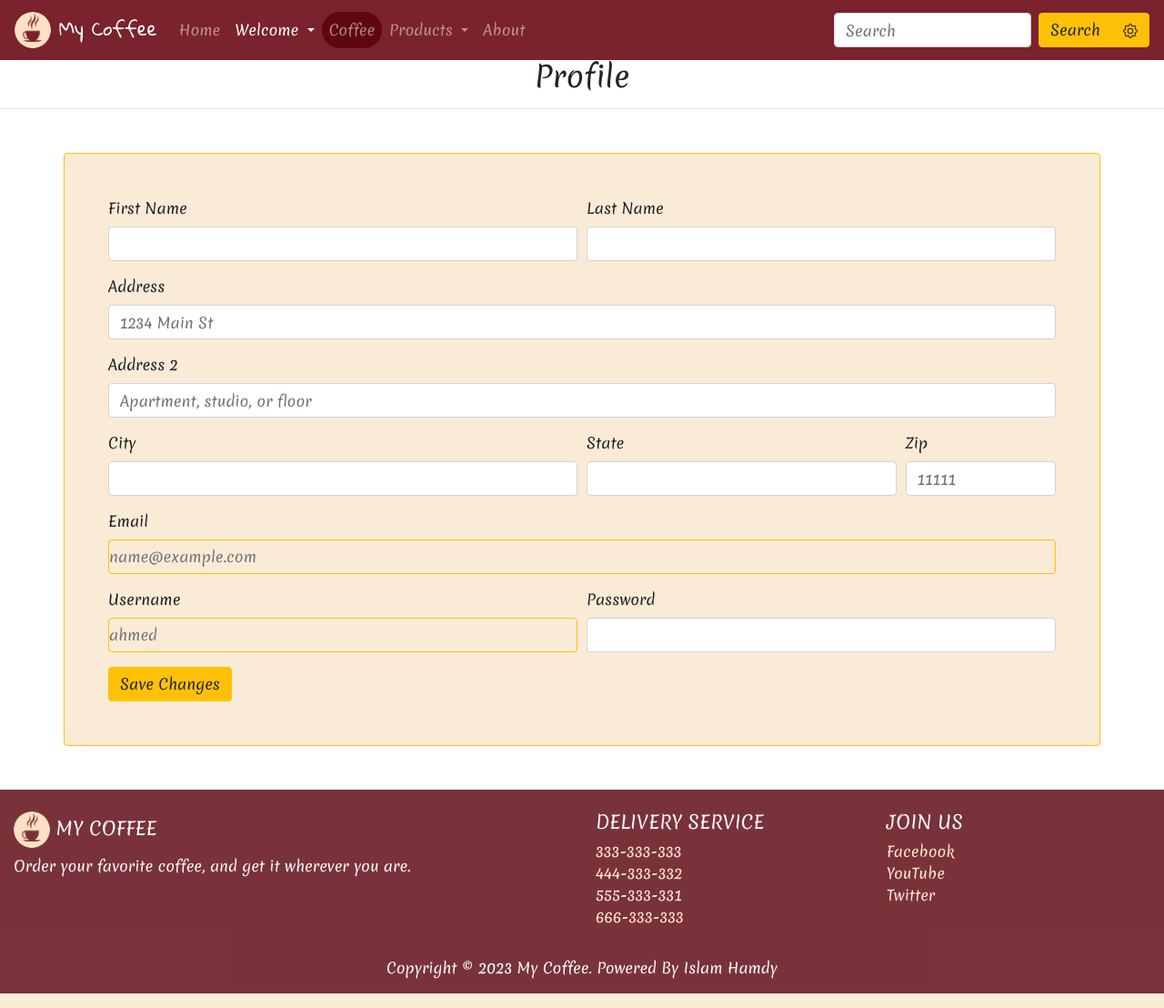
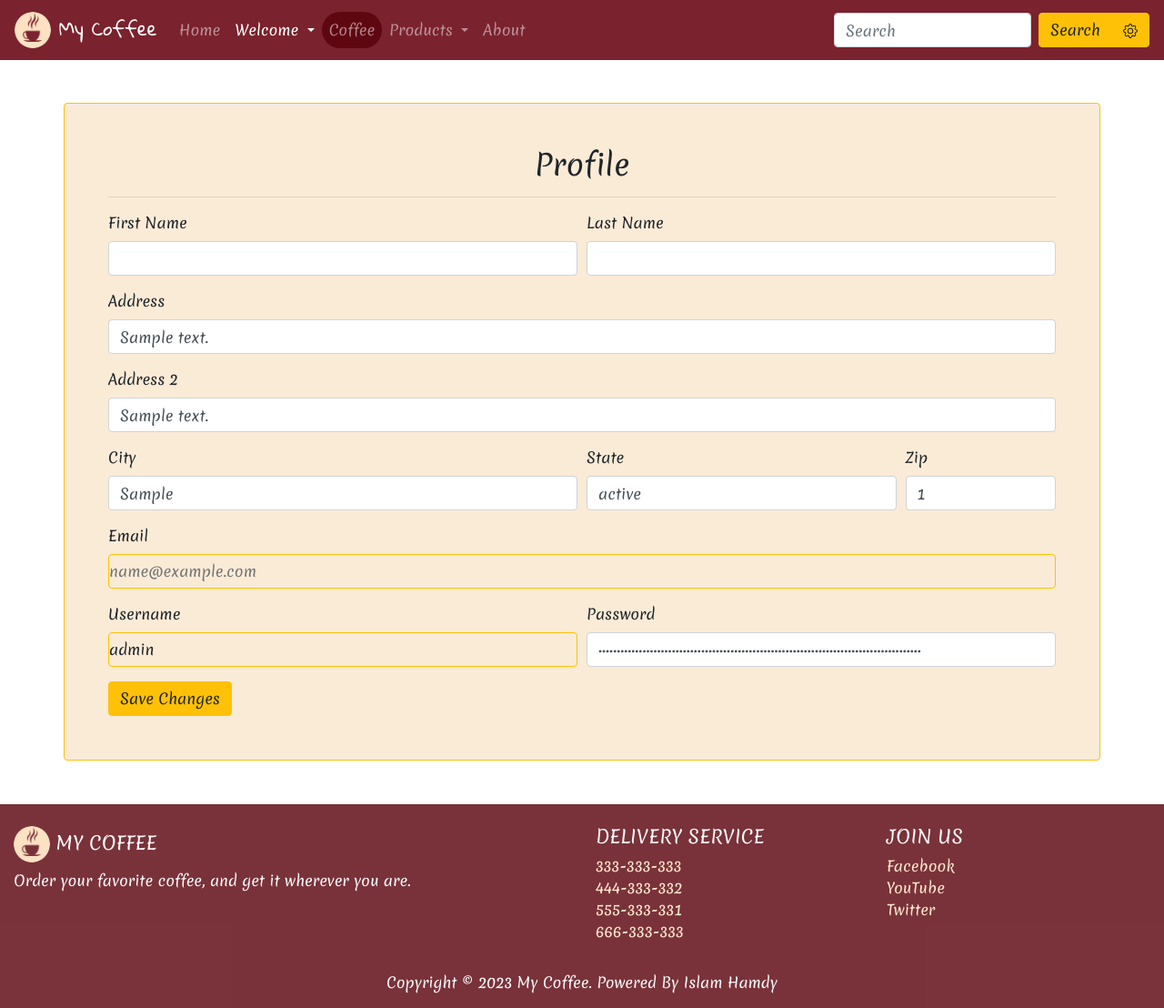
Before and after one commit to Islam412/My_Coffee, a Django app: page /accounts/profile in a window 1280 px wide. Shown: the whole page at 91% size. Run offline with Django 4.2, Linux system fonts and the light colour scheme; a user stored in the database is signed in; tables that the repository leaves empty hold one stand-in row (values such as "Sample post"); some libraries are stand-ins or nearby versions.

Commit message:
show data user is login in profile and answer enter user  to profile in state log out

```diff
--- a/accounts/templates/accounts/profile.html
+++ b/accounts/templates/accounts/profile.html
@@ -1,9 +1,9 @@
 {% extends "base.html" %}
 {% load static %}
 {% block body %}
-    <h2 class="text-center">Profile</h2>
-    <hr>
     <div class="my-form container p-5 my-5 rounded border border-warning">
+        <h2 class="text-center">Profile</h2>
+        <hr>
         {% if request.user.is_authenticated %}
         <form method="POST">
             {% csrf_token %}
@@ -11,47 +11,47 @@
             <div class="form-row">
                 <div class="form-group col-md-6">
                     <label for="inputFirstName">First Name</label>
-                    <input type="text" class="form-control" name="fname" id="inputFirstName" required>
+                    <input type="text" class="form-control" name="first_name" id="inputFirstName" required value="{{first_name}}">
                 </div>
                 <div class="form-group col-md-6">
                     <label for="inputLastName">Last Name</label>
-                    <input type="text" class="form-control" name="lname" id="inputLastName" required>
+                    <input type="text" class="form-control" name="last_name" id="inputLastName" required value="{{last_name}}">
                 </div>
             </div>
             <div class="form-group">
                 <label for="inputAddress">Address</label>
-                <input type="text" class="form-control" name="address" id="inputAddress" placeholder="1234 Main St" required>
+                <input type="text" class="form-control" name="address" id="inputAddress" placeholder="1234 Main St" required value="{{address}}">
             </div>
             <div class="form-group">
                 <label for="inputAddress2">Address 2</label>
-                <input type="text" class="form-control" name="address2" id="inputAddress2" placeholder="Apartment, studio, or floor" required>
+                <input type="text" class="form-control" name="address2" id="inputAddress2" placeholder="Apartment, studio, or floor" required value="{{address2}}">
             </div>
             <div class="form-row">
                 <div class="form-group col-md-6">
                     <label for="inputCity">City</label>
-                    <input type="text" class="form-control" name="city" id="inputCity" required>
+                    <input type="text" class="form-control" name="city" id="inputCity" required value="{{city}}">
                 </div>
                 <div class="form-group col-md-4">
                     <label for="inputZip">State</label>
-                    <input type="text" class="form-control" name="state" id="inputZip" required>
+                    <input type="text" class="form-control" name="state" id="inputZip" required value="{{state}}">
                 </div>
                 <div class="form-group col-md-2">
                     <label for="inputZip">Zip</label>
-                    <input type="text" class="form-control" name="zip" id="inputZip" placeholder="11111" required>
+                    <input type="text" class="form-control" name="zip_number" id="inputZip" placeholder="11111" required value="{{zip_number}}">
                 </div>
             </div>
             <div class="form-group">
                 <label for="inputEmail">Email</label>
-                <input type="email" readonly class="form-control-plaintext border border-warning rounded" name="email" id="inputEmail" placeholder="name@example.com" required>
+                <input type="email" readonly class="form-control-plaintext border border-warning rounded" name="email" id="inputEmail" placeholder="name@example.com" required value="{{email}}">
             </div>
             <div class="form-row">
                 <div class="form-group col-md-6">
                     <label for="inputUsername">Username</label>
-                    <input type="text" readonly class="form-control-plaintext border border-warning rounded" name="user" id="inputUsername" placeholder="ahmed" required>
+                    <input type="text" readonly class="form-control-plaintext border border-warning rounded" name="username" id="inputUsername" placeholder="ahmed" required value="{{username}}">
                 </div>
                 <div class="form-group col-md-6">
                     <label for="inputPassword">Password</label>
-                    <input type="password" class="form-control" name="password" id="inputPassword" required>
+                    <input type="password" class="form-control" name="password" id="inputPassword" required value="{{password}}">
                 </div>
             </div>
             <button type="submit" name="btnsave" class="btn btn-warning">Save Changes</button>
--- a/accounts/views.py
+++ b/accounts/views.py
@@ -128,7 +128,30 @@ def signup(request):
 
 def profile(request):
     if request.method == 'POST' and 'btnsave' in request.POST:
-        messages.info(request,'This is POST and btnsave')
+
         return redirect('profile')
     else:
-        return render(request,'accounts/profile.html')
+        #if request.user.is_anonymous: return redirect('/')
+        #if request.user.id == None: return redirect('/')
+        #حل لمشكلة لدخول صفحة البروفايل بطريقة غير مباشرة ولكن في ادق منوا
+
+        if request.user is not None:
+            context = None
+            #if not request.user.is_anonymous:==if request.user.id !=None      the same of answe and the peats of enter profile in state not allow
+            if not request.user.is_anonymous:
+                userprofile = UserProfile.objects.get(user=request.user)
+                context = {
+                'first_name':request.user.first_name,
+                'last_name':request.user.last_name,
+                'address':userprofile.address,
+                'address2':userprofile.address2,
+                'city':userprofile.city,
+                'state':userprofile.state,
+                'zip_number':userprofile.zip_number,
+                'email':request.user.email,
+                'username':request.user.username,
+                'password':request.user.password,
+                }
+            return render(request,'accounts/profile.html',context)
+        else:
+            return redirect('profile')
--- a/templates/base.html
+++ b/templates/base.html
@@ -48,7 +48,7 @@
                 </a>
                 <div class="dropdown-menu animate slideIn" aria-labelledby="navbarDropdown">
                 {% if request.user.is_authenticated %}
-                <a class="dropdown-item" href="{% url 'profile' %}">Profile</a>
+                <a class="dropdown-item" href="{% url 'profile' %}">Profile({{request.user.username}})</a>
                 <div class="dropdown-divider"></div>
                 <a class="dropdown-item" href="{% url 'logout' %}">
                   Logout
```
